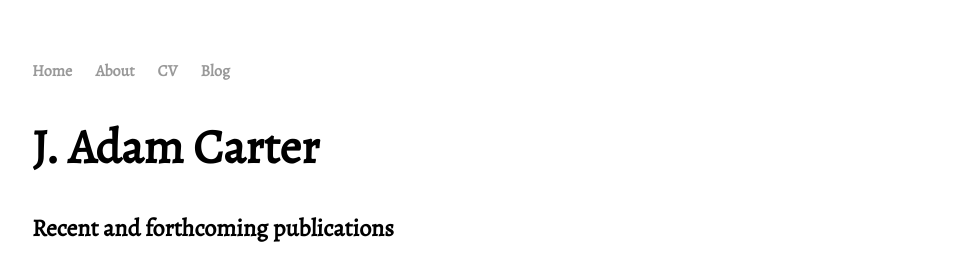
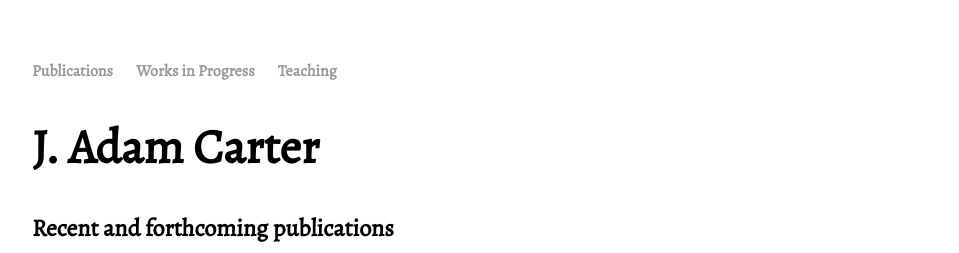
Before and after one commit to jadamcarter/jadamcarter.github.io, a Jekyll site: the page built from index.html, in a window 1280 px wide. Shown: the top 253 px of the page, without its empty margins (160-1119 px from the left). Built offline with Jekyll 4.4.1, drawn with Linux system fonts in a browser that asks for light colours.

Commit message:
Update default.html

```diff
--- a/_layouts/default.html
+++ b/_layouts/default.html
@@ -10,10 +10,9 @@
 		<body>
 			<nav>
 	    		<ul>
-	        		<li><a href="/">Home</a></li>
-		        	<li><a href="/about">About</a></li>
-	        		<li><a href="/cv">CV</a></li>
-	        		<li><a href="/blog">Blog</a></li>
+	        		<li><a href="/">Publications</a></li>
+	        		<li><a href="/cv">Works in Progress</a></li>
+	        		<li><a href="/blog">Teaching</a></li>
 	    		</ul>
 			</nav>
 			<div class="container">
```
